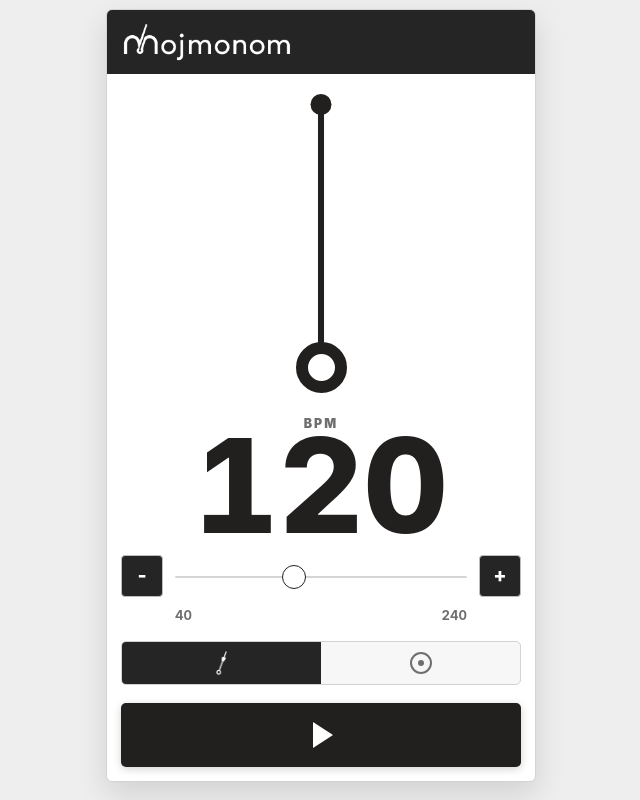
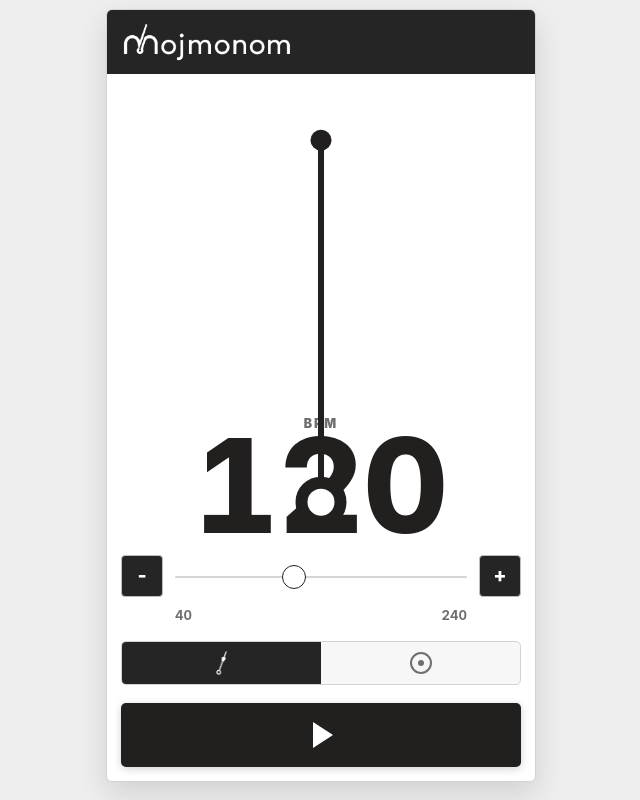
Before and after one commit to lopapex/mojmonom, a React (Vite) app: page / in a window 1280 px wide. Shown: the whole page, without its empty margins (319-959 px from the left). Built offline with nearby package versions, Linux system fonts and the light colour scheme.

Commit message:
Refine pendulum positioning

```diff
--- a/src/App.tsx
+++ b/src/App.tsx
@@ -327,11 +327,13 @@ export default function App() {
             </div>
           ) : (
             <div key="needle" className="needle-view visual-mode">
-              <div
-                className="needle"
-                style={{ transform: `translateX(-50%) rotate(${isRunning ? needleAngle : 0}deg)` }}
-              />
-              <div className="needle-base" />
+              <div className="needle-symbol">
+                <div
+                  className="needle"
+                  style={{ transform: `translateX(-50%) rotate(${isRunning ? needleAngle : 0}deg)` }}
+                />
+                <div className="needle-base" />
+              </div>
             </div>
           )}
         </div>
--- a/src/styles.css
+++ b/src/styles.css
@@ -152,14 +152,27 @@ button:disabled {
   place-items: center;
 }
 
+.circle-view {
+  --visual-offset-y: 0px;
+}
+
 .needle-view {
+  --visual-offset-y: clamp(92px, 13dvh, 138px);
   width: min(56vw, 250px);
   height: min(100%, clamp(300px, 45dvh, 390px));
   aspect-ratio: auto;
 }
 
+.needle-symbol {
+  position: absolute;
+  left: 50%;
+  top: 50%;
+  width: 100%;
+  height: min(118%, 470px);
+  transform: translate(-50%, -50%);
+}
+
 .visual-mode {
-  --visual-offset-y: 0px;
   animation: mode-flash 180ms ease-out both;
 }
 
@@ -201,7 +214,7 @@ button:disabled {
   bottom: 4%;
   left: 50%;
   width: 6px;
-  height: 92%;
+  height: 104%;
   border-radius: 4px;
   background: var(--ink);
   transform-origin: 50% 100%;
@@ -222,12 +235,14 @@ button:disabled {
 
 .needle-base {
   position: absolute;
-  bottom: 1%;
+  bottom: 0;
+  left: 50%;
   width: 51px;
   aspect-ratio: 1;
   border: 12px solid var(--ink);
   border-radius: 50%;
   background: #fff;
+  transform: translateX(-50%);
 }
 
 .tempo-readout {
@@ -572,16 +587,13 @@ input[type="range"]::-moz-range-thumb {
     min-height: 0;
   }
 
-  .visual-mode {
-    --visual-offset-y: clamp(14px, 3svh, 28px);
-  }
-
   .circle-view,
   .needle-view {
     width: min(58vw, 220px);
   }
 
   .needle-view {
+    --visual-offset-y: clamp(76px, 12svh, 112px);
     width: min(46vw, 180px);
     height: min(100%, 330px);
   }
```
